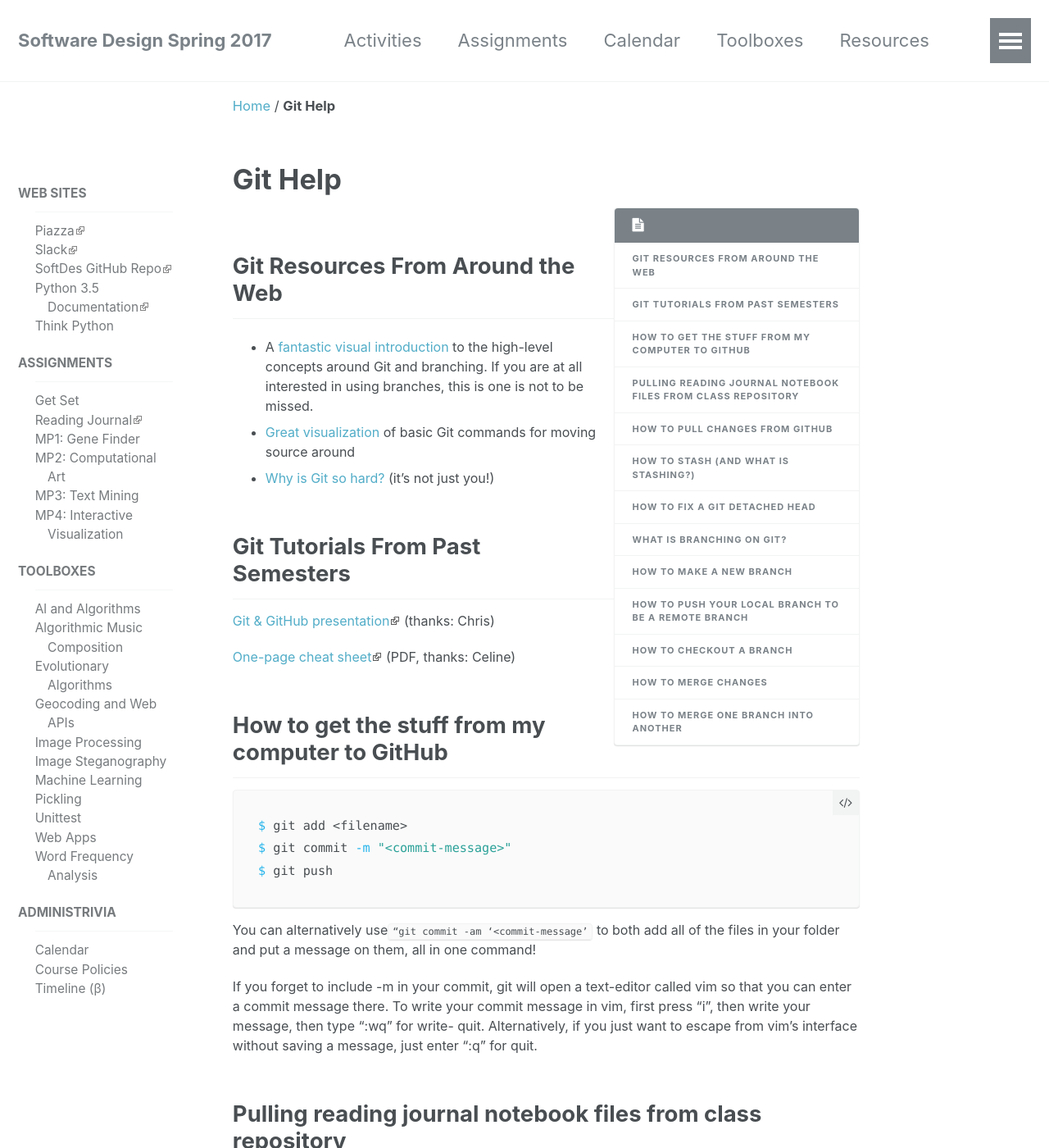
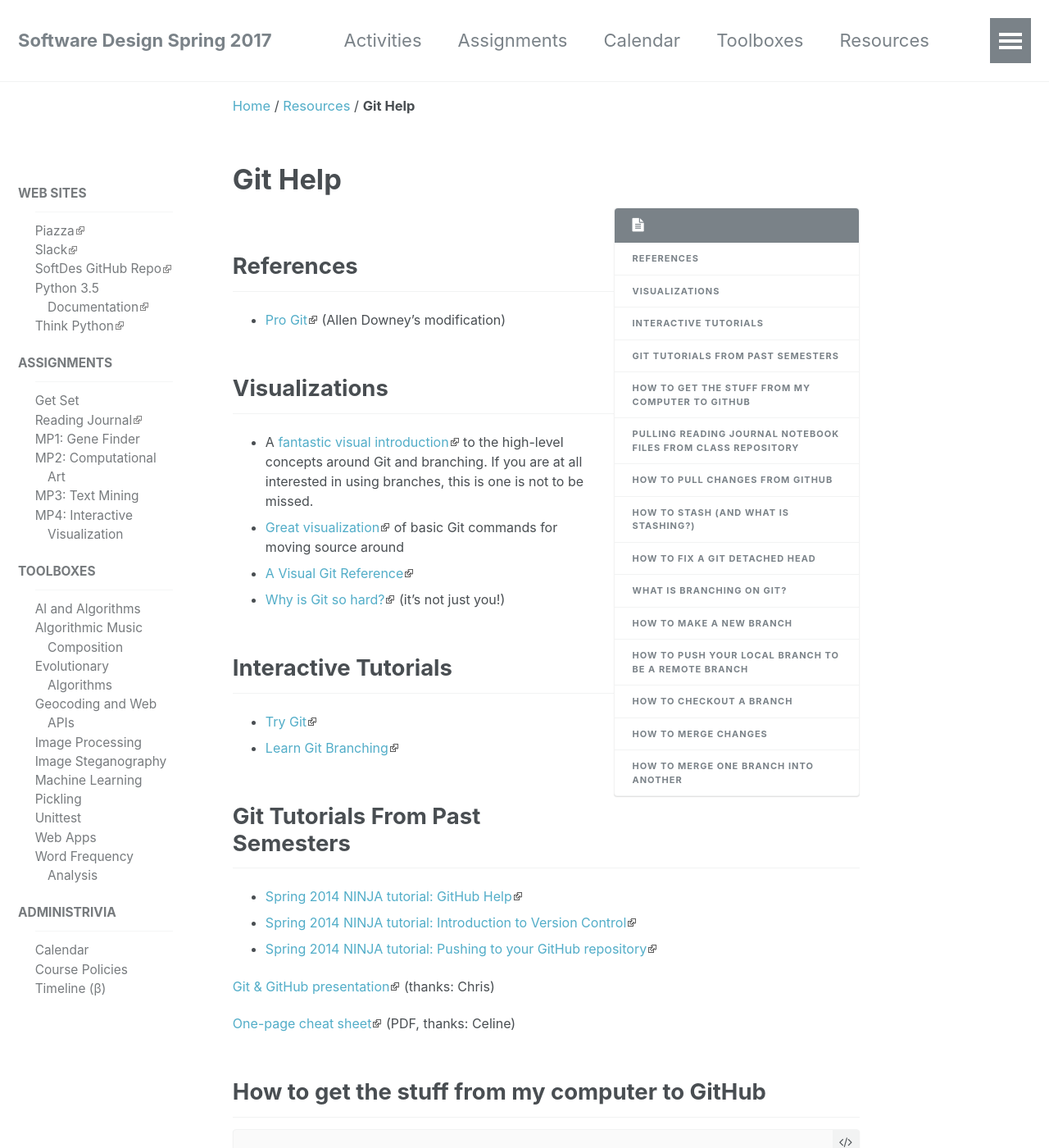
Before and after one commit to sd17spring/sd17spring.github.io, a Jekyll site: the page built from _pages/git-help.md, in a window 1280 px wide and 1400 px high. Shown: the whole window at 82% size. Built offline with Jekyll 4.4.1, drawn with Linux system fonts in a browser that asks for light colours; some of the changed text lies outside the part shown.

Commit message:
add Try Git, etc. to resources

````diff
--- a/_pages/git-help.md
+++ b/_pages/git-help.md
@@ -1,27 +1,47 @@
 ---
-date: 2017-01-30
+date: 2017-02-22
 description: ''
-permalink: git-help/
+permalink: resources/git/
 title: Git Help
 ---
 
 {% include toc %}
 
+## References
 
-## Git Resources From Around the Web
+* [Pro Git](https://github.com/AllenDowney/amgit/tree/master/en) (Allen Downey's modification)
+
+
+## Visualizations
 
 * A [fantastic visual introduction](http://pcottle.github.io/learnGitBranching/) to the high-level concepts around Git and branching. If you are at all interested in using branches, this is one is not to be missed.
 * [Great visualization](http://www.ndpsoftware.com/git-cheatsheet.html#loc=workspace;) of basic Git commands for moving source around
+* [A Visual Git Reference](https://marklodato.github.io/visual-git-guide/index-en.html)
 * [Why is Git so hard?](http://merrigrove.blogspot.com/2014/02/why-heck-is-git-so-hard-places-model-ok.html) (it's not just you!)
 
 
+## Interactive Tutorials
+
+* [Try Git](https://try.github.io/levels/1/challenges/1)
+* [Learn Git Branching](http://learngitbranching.js.org)
+
+
 ## Git Tutorials From Past Semesters
+
+{% if site.course.piazza_url == 'https://piazza.com/olin/spring2016/engr2510' %}
+* Piazza post: [GitHub merge conflicts and other issues](https://piazza.com/class/ijkborva8jk70v?cid=57)
+* Piazza post: [Teaching git to ignore files](https://piazza.com/class/ijkborva8jk70v?cid=97)
+{% endif %}
+* [Spring 2014 NINJA tutorial: GitHub Help](https://docs.google.com/document/d/12mYDk2Bto-8a4LEq3tL9gvNO_8uehsyaV5WMg2-WNj4/edit)
+* [Spring 2014 NINJA tutorial: Introduction to Version Control](https://docs.google.com/presentation/d/15UsxsUBIDA78iplWfKsX0yZAoYIf5ofpEr7PRUE2Y28/edit#slide=id.p)
+* [Spring 2014 NINJA tutorial: Pushing to your GitHub repository](https://docs.google.com/document/d/1faRvcK33bIetPkgBH5Vw3Vlz8vl6jdPFKvtowT6Q1xw/edit)
 
 [Git &amp; GitHub
 presentation](https://docs.google.com/presentation/d/1NpeHiQKs-y2PKp_XrUgzhSSXXBrhTv5DHU4vjQoF99Y/edit?usp=sharing)
 (thanks: Chris)
 
 [One-page cheat sheet](https://training.github.com/kit/downloads/github-git-cheat-sheet.pdf) (PDF, thanks: Celine)
+
 
 ## How to get the stuff from my computer to GitHub
 
@@ -31,13 +51,13 @@ $ git commit -m "<commit-message>"
 $ git push
 ```
 
-You can alternatively use`“git commit -am ‘<commit-message’` to both add all
+You can alternatively use `git commit -am '<commit-message>'` to both add all
 of the files in your folder and put a message on them, all in one command!
 
-If you forget to include -m in your commit, git will open a text-editor called
+If you forget to include `-m` in your commit, git will open a text-editor called
 vim so that you can enter a commit message there. To write your commit message
 in vim, first press “i”, then write your message, then type “:wq” for write-
-quit. Alternatively, if you just want to escape from vim’s interface without
+quit. Alternatively, if you just want to escape from vim's interface without
 saving a message, just enter “:q” for quit.
 
 
@@ -51,7 +71,7 @@ $ git fetch upstream
 $ git merge upstream
 ```
 
-This will fetch files from the remote “upstream” which is set to the original
+This will fetch files from the remote "upstream" which is set to the original
 course repository, and will merge the changes in upstream to your own
 repository.
 
@@ -64,9 +84,9 @@ repository.
 
 `$ git pull origin master`
 
-If you get merging errors telling you that you need to merge or ‘stash’ before
-you can pull, see the ‘stashing’ section below. Also, a quick note on pulling,
-what pulling means is that you’re taking the code that others have pushed to
+If you get merging errors telling you that you need to merge or 'stash' before
+you can pull, see the 'stashing' section below. Also, a quick note on pulling,
+what pulling means is that you're taking the code that others have pushed to
 your repository and matching what you have on your computer with that, so it
 incorporates their changes.
 
@@ -77,8 +97,8 @@ incorporates their changes.
 
 Stashing stores the copy of your current version of the repository on your
 computer, so you can keep that copy there before you pull changes that others
-have made. Often, you’ll be prompted to stash before pulling or merging with
-others. Now that you’ve stashed, how do you get your stuff back? You’ll
+have made. Often, you'll be prompted to stash before pulling or merging with
+others. Now that you've stashed, how do you get your stuff back? You'll
 probably do the following:
 
 `$ git stash`
@@ -89,7 +109,7 @@ probably do the following:
 
 Git stash will store your changes locally, git pull will download the changes
 other have made to the repository, and git stash pop puts the changes that you
-made locally that conflict directly in the code. If there’s anything to merge,
+made locally that conflict directly in the code. If there's anything to merge,
 do it in the file and then commit and push your changes.
 
 
@@ -97,7 +117,7 @@ do it in the file and then commit and push your changes.
 
 `$ git checkout master`
 
-If this doesn’t work, try:
+If this doesn't work, try:
 
 `$ git checkout origin/master`
 
@@ -105,17 +125,17 @@ If this doesn’t work, try:
 ## What is branching on Git?
 
 Branches on Git are very similar to branches on trees. The tree trunk is
-represented as the ‘master’ branch and the branches that come off of the
+represented as the 'master' branch and the branches that come off of the
 master branch you can name whatever you want. These branches will start at
 whatever state master was at the time you made the branch. The master branch
 can continue changing independently of the branch that you created. You can
-combine the changes that you make in separate branches by ‘merging’ them
+combine the changes that you make in separate branches by 'merging' them
 together. For more on merging, look at the sections that will follow. Also,
 you can view all of the branches in your repository by doing:
 
 `$ git branch -a`
 
-And you can tell what branch you’re on by doing the command:
+And you can tell what branch you're on by doing the command:
 
 `$ git branch`
 
@@ -127,7 +147,7 @@ And you can tell what branch you’re on by doing the command:
 `$ git checkout -b <your-branch-name> origin/master`
 
 This branch will exist on your computer, in order to push it to git and have
-it be visible by others, you’ll have to push your local branch to be a remote
+it be visible by others, you'll have to push your local branch to be a remote
 branch (see below)
 
 
@@ -138,7 +158,7 @@ branch (see below)
 
 ## How to checkout a branch
 
-‘Checking out’ a branch is when you pull another person’s branch (or teleport
+'Checking out' a branch is when you pull another person's branch (or teleport
 to another branch), you do it by doing:
 
 ``` bash
@@ -149,7 +169,7 @@ $ git checkout <branch-name>
 
 ## How to merge changes
 
-If you get to a point where you are merging changes, you’ll see something in
+If you get to a point where you are merging changes, you'll see something in
 your code like the following:
 
 ```
@@ -161,9 +181,9 @@ sarah_strohkorb = pick_the_coolest_ninja()
 ```
 
 The `sarah_strohkorb = pick_the_coolest_ninja(input_1, input_2)` line is what
-is represented on the ‘master’ branch and`sarah_strohkorb = pick_the_coolest_ninja()` line is what is represented on the ‘<my-branch-name>’ branch. You’ll have to pick one of them and then delete the rest of
+is represented on the 'master' branch and`sarah_strohkorb = pick_the_coolest_ninja()` line is what is represented on the '<my-branch-name>' branch. You'll have to pick one of them and then delete the rest of
 the information. So if I want `sarah_strohkorb = pick_the_coolest_ninja()`,
-I’ll rearrange the code to get the following:
+I'll rearrange the code to get the following:
 
 ```
 sarah_strohkorb = pick_the_coolest_ninja()
@@ -172,10 +192,10 @@ sarah_strohkorb = pick_the_coolest_ninja()
 
 ## How to merge one branch into another
 
-Let’s say that you’ve been working on a branch called ‘dev’ and you have also
-been modifying the ‘master’ branch. You want to merge your changes in the
-‘master’ branch into the ‘dev’ branch, so that your ‘dev’ branch is up to
-date. What you want to do is first get into the ‘dev’ branch, then:
+Let's say that you've been working on a branch called 'dev' and you have also
+been modifying the 'master' branch. You want to merge your changes in the
+'master' branch into the 'dev' branch, so that your 'dev' branch is up to
+date. What you want to do is first get into the 'dev' branch, then:
 
 ```
 $ git fetch origin
@@ -183,4 +203,4 @@ $ git merge origin/master
 ```
 
 If you have any conflicts, deal with them, commit and push your changes, and
-you’re good to go!
+you're good to go!
--- a/assets/css/site.css
+++ b/assets/css/site.css
@@ -15,7 +15,7 @@
 iframe#course-calendar { width: 100%; height: 1000px;  }
 
 /* external link icons */
-.external-a[href^="http://"], a[href^="https://"] {
+a[href^="http://"], a[href^="https://"] {
   background: url(/assets/images/external_link_icon.png) center right no-repeat;
   padding-right: 13px;
 }
````
Also changed, not shown: _homepage_boxes/resources_box.md (+1 -1 lines), _pages/resources.md (+4 -12 lines).
